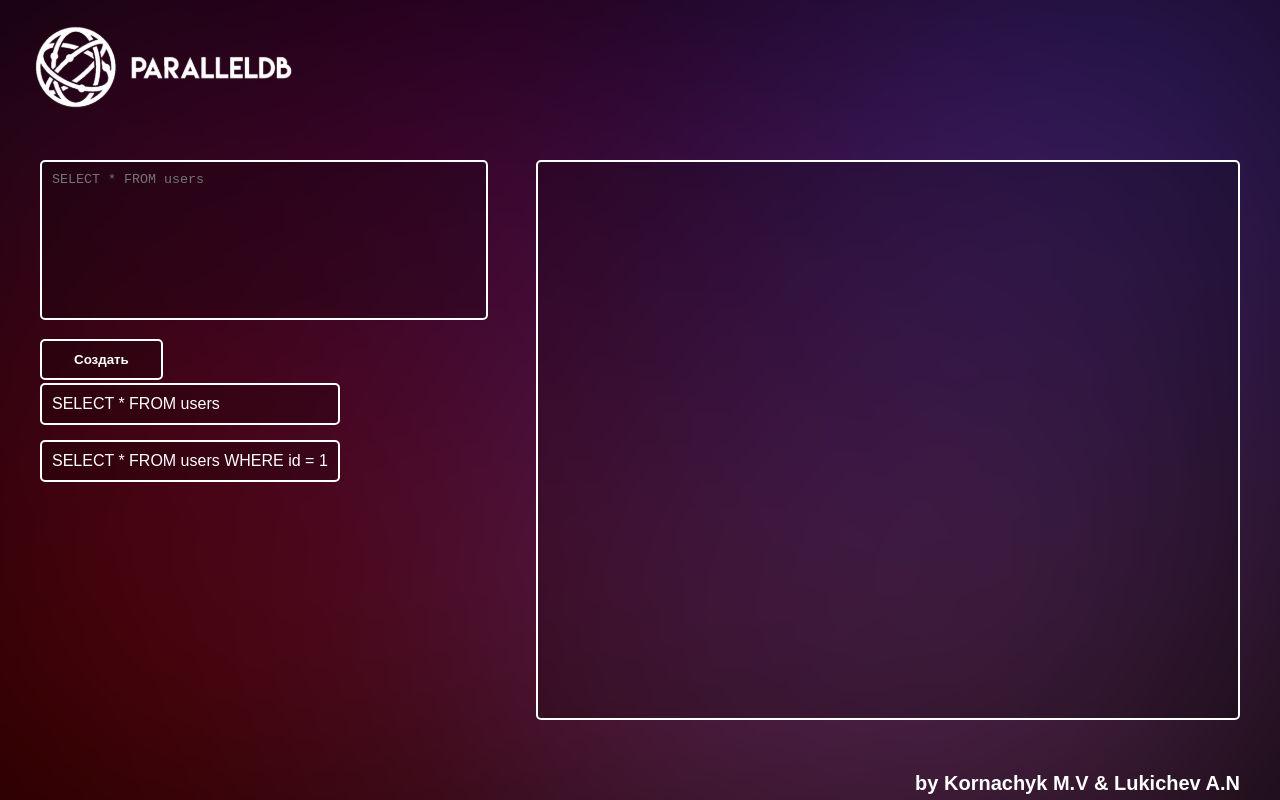
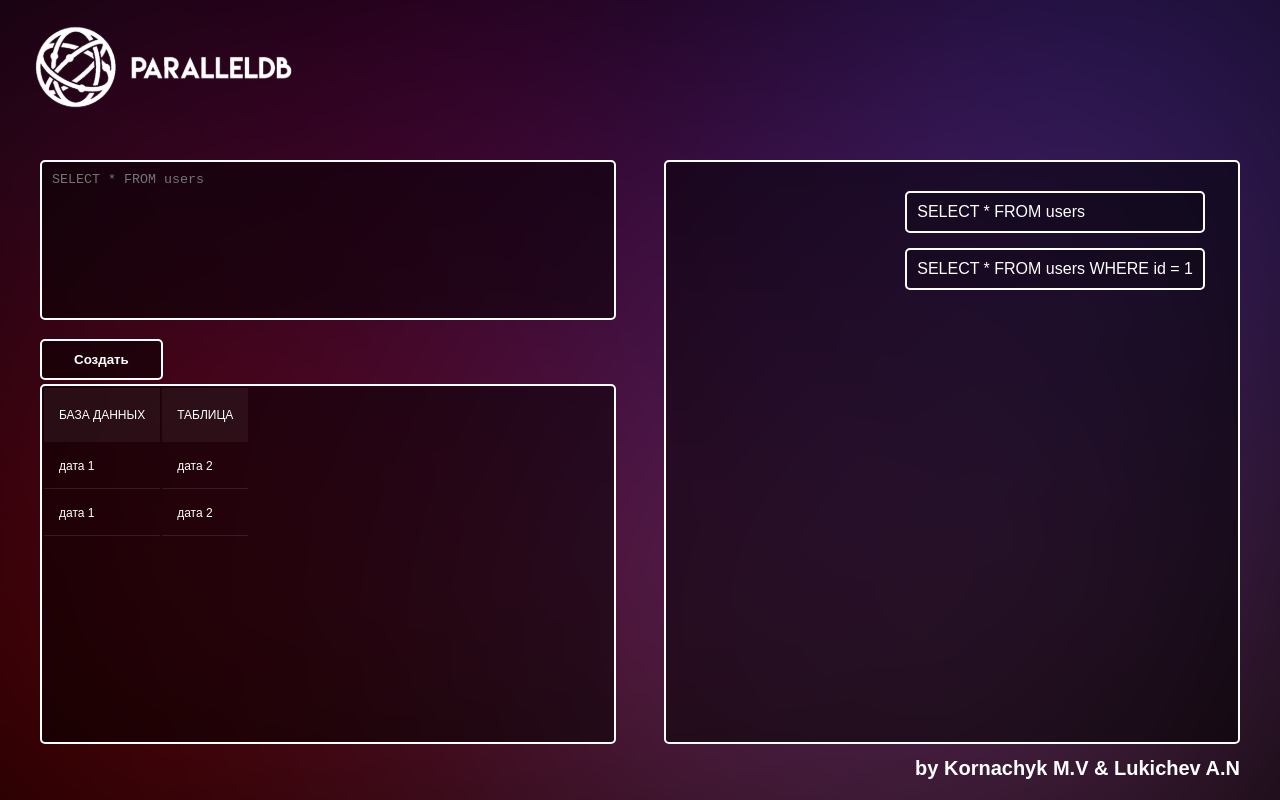
Before and after one commit to PotatoHD404/ParallelDB, a Vue app in the folder frontend/: page / in a window 1280 px wide. Built offline with nearby package versions, Linux system fonts and the light colour scheme.

Commit message:
Table added

```diff
--- a/frontend/src/App.vue
+++ b/frontend/src/App.vue
@@ -3,8 +3,9 @@
     <img alt="PD logo" class="logo" src="~@/assets/db.svg">
     <h4 class="sign">by Kornachyk M.V & Lukichev A.N</h4>
     <input-form style="position: absolute; left: 40px; top: 20vh" @create="createQuery"/>
+    <input-list style="position: absolute; z-index:500; right: 75px; top: 22vh" :queryList="queryList"/>
     <my-box style="position: absolute; right: 40px; top: 20vh"/>
-    <input-list style="position: absolute; left: 40px; top: 46vh" :queryList="queryList"/>
+    <my-table style="position: absolute; left: 40px; top: 48vh"/>
   </div>
 </template>
 
@@ -14,9 +15,10 @@ import InputList from "@/components/InputList.vue";
 import InputForm from "@/components/InputForm.vue";
 import MyBox from "@/components/MyBox.vue";
 import { defineComponent } from 'vue';
+import MyTable from "@/components/UI/MyTable.vue";
 
 export default defineComponent({
-  components: {MyBox, InputList, InputForm},
+  components: {MyTable, MyBox, InputList, InputForm},
   data() {
     return {
       image: {
@@ -33,6 +35,7 @@ export default defineComponent({
       } as Query,
       queryList: [{text: 'SELECT * FROM users'},
         {text: 'SELECT * FROM users WHERE id = 1'}] as Query[],
+
     }
   },
   methods: {
@@ -79,7 +82,7 @@ export default defineComponent({
 
 .sign {
   position: absolute;
-  bottom: 5px;
+  bottom: 20px;
   right: 40px;
   color: white;
   font-size: 20px;
@@ -88,4 +91,10 @@ export default defineComponent({
   background-color: rgba(0, 255, 0, 0.2) !important;
 }
 
+.blackBox {
+  border-radius: 5px;
+  background: rgba(0, 0, 0, 0.5);
+  border: 2px solid white;
+}
+
 </style>
--- a/frontend/src/components/MyBox.vue
+++ b/frontend/src/components/MyBox.vue
@@ -1,6 +1,6 @@
 <template>
   <div>
-    <div class="box">
+    <div class="box  blackBox">
     </div>
   </div>
 </template>
@@ -13,11 +13,8 @@ export default {
 
 <style scoped>
 .box {
-  width: 55vw;
-  height: 70vh;
-  background: rgba(0, 0, 0, 0.2);
-  border-radius: 5px;
-  border: 2px solid white;
+  width: 45vw;
+  height: 73vh;
   overflow: hidden;
   display: flex;
   flex-direction: column;
--- a/frontend/src/components/UI/MyButton.vue
+++ b/frontend/src/components/UI/MyButton.vue
@@ -1,5 +1,5 @@
 <template>
-  <button class="btn">
+  <button class="btn  blackBox">
     <slot></slot>
   </button>
 </template>
@@ -24,10 +24,7 @@ export default defineComponent({
   text-decoration: none;
   color: #fff;
   backface-visibility: hidden;
-  background: rgba(0, 0, 0, 0.2);
   flex-direction: column;
-  border: 2px solid white;
-  border-radius: 5px;
   transition: transform 0.2s cubic-bezier(0.235, 0, 0.05, 0.95);
 }
 
--- a/frontend/src/components/UI/MyInput.vue
+++ b/frontend/src/components/UI/MyInput.vue
@@ -1,5 +1,5 @@
 <template>
-  <input :value="modelValue" @input="updateInput" class="input" type="text">
+  <input :value="modelValue" @input="updateInput" class="input blackBox" type="text">
 </template>
 
 <script lang="ts">
@@ -25,8 +25,5 @@ export default defineComponent({
   margin-top: 15px;
   padding: 10px;
   color: white;
-  border: 1px solid #ccc;
-  border-radius: 5px;
-  background: none;
 }
 </style>
--- /dev/null
+++ b/frontend/src/components/UI/MyTable.vue
@@ -0,0 +1,97 @@
+<template>
+  <div class="my-table blackBox">
+    <table>
+      <thead>
+      <tr>
+        <th>
+          База данных
+        </th>
+
+        <th>
+          Таблица
+        </th>
+
+        <!--      <th v-for="column in columns" :key="column">-->
+        <!--        {{ column }}-->
+        <!--      </th>-->
+      </tr>
+      </thead>
+      <tbody>
+      <tr>
+        <td>
+          дата 1
+        </td>
+        <td>
+          дата 2
+        </td>
+        <!--      <td>-->
+        <!--        {{ row.database }}-->
+        <!--      </td>-->
+        <!--      <td>-->
+        <!--        {{ row.table }}-->
+        <!--      </td>-->
+        <!--      <td v-for="column in columns" :key="column">-->
+        <!--        {{ row[column] }}-->
+        <!--      </td>-->
+      </tr>
+      <tr>
+        <td>
+          дата 1
+        </td>
+        <td>
+          дата 2
+        </td>
+      </tr>
+      </tbody>
+    </table>
+  </div>
+</template>
+
+<script>
+export default {
+  name: "my-table"
+}
+</script>
+
+<style scoped>
+table{
+  overflow: hidden;
+  table-layout: fixed;
+}
+th{
+  padding: 20px 15px;
+  background-color: rgba(255,255,255,0.05);
+  text-align: left;
+  font-weight: 500;
+  font-size: 12px;
+  color: white;
+  overflow-x: auto;
+  text-transform: uppercase;
+}
+td{
+  padding: 15px;
+  text-align: left;
+  vertical-align:middle;
+  font-weight: 300;
+  font-size: 12px;
+  color: white;
+  overflow: hidden;
+  border-bottom: solid 1px rgba(255,255,255,0.1);
+}
+.my-table {
+  overflow-y: auto;
+  height: 45vh;
+  width: 45vw;
+}
+
+::-webkit-scrollbar {
+  width: 6px;
+  height: 6px;
+}
+::-webkit-scrollbar-track {
+  -webkit-box-shadow: inset 0 0 6px rgba(255,255,255,0.3);
+}
+::-webkit-scrollbar-thumb {
+  -webkit-box-shadow: inset 0 0 6px rgba(255,255,255,255.3);
+}
+</style>
--- a/frontend/src/components/UI/MyTextarea.vue
+++ b/frontend/src/components/UI/MyTextarea.vue
@@ -1,5 +1,5 @@
 <template>
-  <textarea :value="modelValue" @input="updateArea" class="textarea"></textarea>
+  <textarea :value="modelValue" @input="updateArea" class="textarea blackBox"></textarea>
 </template>
 
 <script lang="ts">
@@ -22,14 +22,11 @@ export default defineComponent({
 
 <style scoped>
 .textarea {
-  width: 35vw;
+  width: 45vw;
   height: 20vh;
   padding: 10px;
   resize: none;
   color: white;
   outline: none;
-  border: 2px solid white;
-  border-radius: 5px;
-  background: rgba(0, 0, 0, 0.2);
 }
 </style>
--- /dev/null
+++ b/frontend/src/types/response.ts
@@ -0,0 +1,4 @@
+export type Column = {
+    columns_name: string;
+    data: any[];
+}
```
